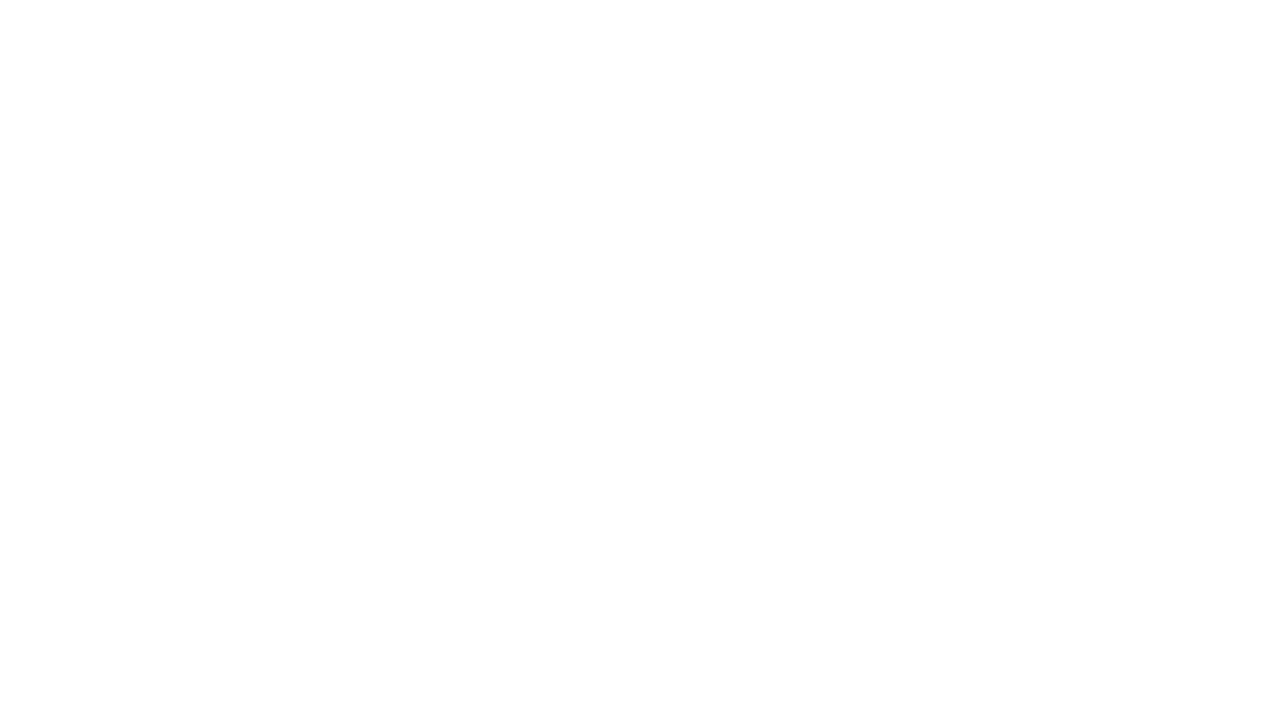
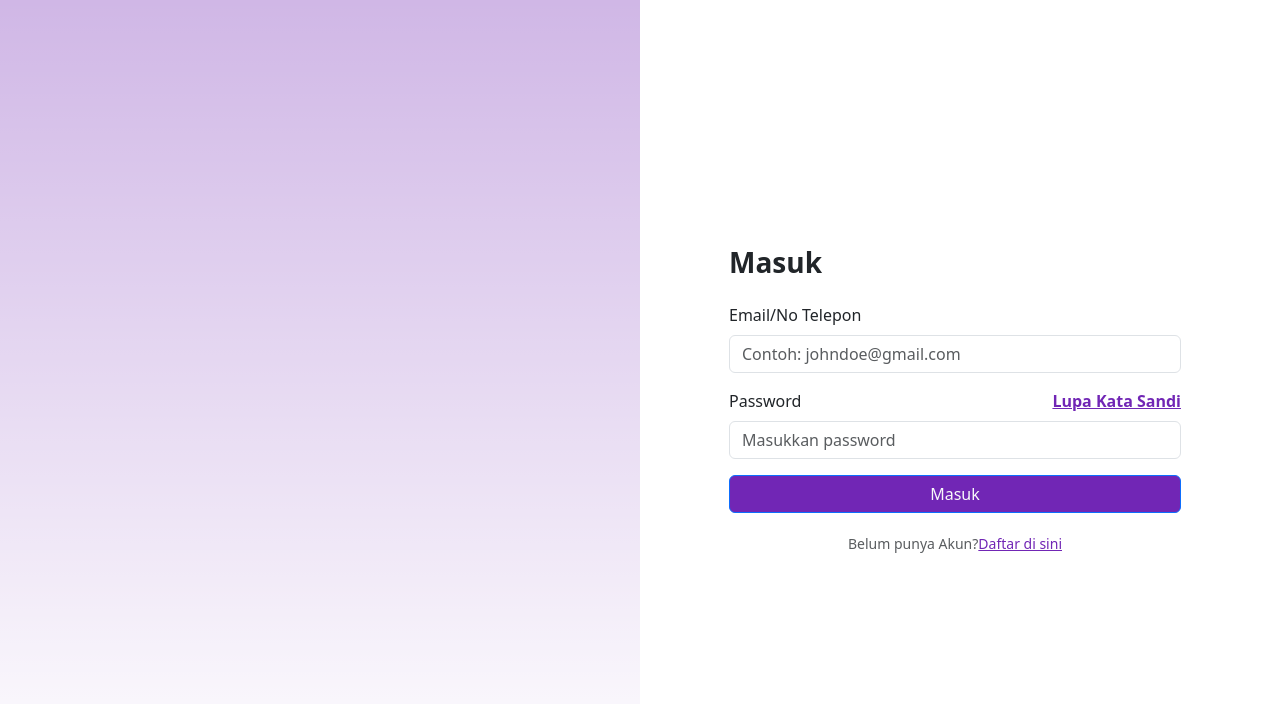
Before and after one commit to Latifano/Final-Project-Team2-FEJS, a React (Create React App) app: page /Login in a window 1280 px wide. Before the commit this address had no page. Shown: the top 704 px of the page. Built offline with nearby package versions, Linux system fonts and the light colour scheme.

Commit message:
add-login.css

```diff
--- a/package.json
+++ b/package.json
@@ -6,9 +6,12 @@
     "@testing-library/jest-dom": "^5.14.1",
     "@testing-library/react": "^13.0.0",
     "@testing-library/user-event": "^13.2.1",
+    "bootstrap": "^5.3.0",
     "react": "^18.2.0",
+    "react-bootstrap": "^2.7.4",
     "react-dom": "^18.2.0",
-    "react-scripts": "5.0.1",
+    "react-router-dom": "^6.12.0",
+    "react-scripts": "^5.0.1",
     "web-vitals": "^2.1.0"
   },
   "scripts": {
--- a/src/App.js
+++ b/src/App.js
@@ -1,6 +1,7 @@
 import { BrowserRouter, Route, Routes } from "react-router-dom";
 import "bootstrap/dist/css/bootstrap.min.css";
 import Home from "./pages/Home";
+import Login from "./pages/Login";
 
 function App() {
   return (
@@ -8,6 +9,8 @@ function App() {
       <BrowserRouter>
         <Routes>
           <Route path="/" element={<Home />} />
+          <Route path="/Login" element={<Login />} />
+
         </Routes>
       </BrowserRouter>
     </>
--- a/src/pages/Login.jsx
+++ b/src/pages/Login.jsx
@@ -1,9 +1,50 @@
-import React from 'react'
+import React from "react";
+import { Container, Row, Col, Form, Button } from "react-bootstrap";
+import "../styles/Login.css";
+import { Link } from "react-router-dom";
 
-function Login() {
+const Login = () => {
   return (
-    <div>Login</div>
-  )
-}
+    <Container fluid className="vh-100">
+      <Row className="h-100">
+        <Col className="d-flex align-items-center justify-content-center bg_color display-none">
+        </Col>
+        <Col className="d-flex align-items-center justify-content-center">
+          <div className="w-75">
+            <h3 className="fw-bold">Masuk</h3>
+            <Form className="width-form mt-4">
+              <Form.Group className="mb-3" controlId="formBasicEmail">
+                <Form.Label>Email/No Telepon</Form.Label>
+                <Form.Control type="email" placeholder="Contoh: johndoe@gmail.com" />
+              </Form.Group>
 
-export default Login
+              <Form.Group className="mb-3" controlId="formBasicPassword">
+                <div class="d-flex justify-content-between">
+                  <Form.Label>Password</Form.Label>
+                  <Link to="/reset-password" className="txt-color fw-bold">
+                    Lupa Kata Sandi
+                  </Link>
+                </div>
+
+                <Form.Control type="password" placeholder="Masukkan password" />
+              </Form.Group>
+              <Button type="submit" className="custom-button-lgn text-light w-100">
+                Masuk
+              </Button>
+              <div className="d-flex justify-content-center mt-3">
+                <Form.Text>
+                  Belum punya Akun?
+                  <Link to="/register" className="txt-color">
+                    Daftar di sini
+                  </Link>
+                </Form.Text>
+              </div>
+            </Form>
+          </div>
+        </Col>
+      </Row>
+    </Container>
+  );
+};
+
+export default Login;
--- /dev/null
+++ b/src/styles/Login.css
@@ -0,0 +1,22 @@
+.txt-color {
+    color: #7126b5 !important;
+  }
+
+  .bg_color {
+    background-color: #d0b7e6;
+    background-image: linear-gradient(to top, rgba(255, 255, 255, 1), rgba(255, 255, 255, 0));
+  }
+
+  .width-form {
+    max-width: 452px;
+  }
+
+  .custom-button-lgn {
+    background-color: #7126b5 !important;
+  }
+
+  @media (max-width: 576px) {
+    .display-none {
+      display: none !important;
+    }
+  }
```
Also changed, not shown: 2 other files (tests, documents, lock files or other folders).
